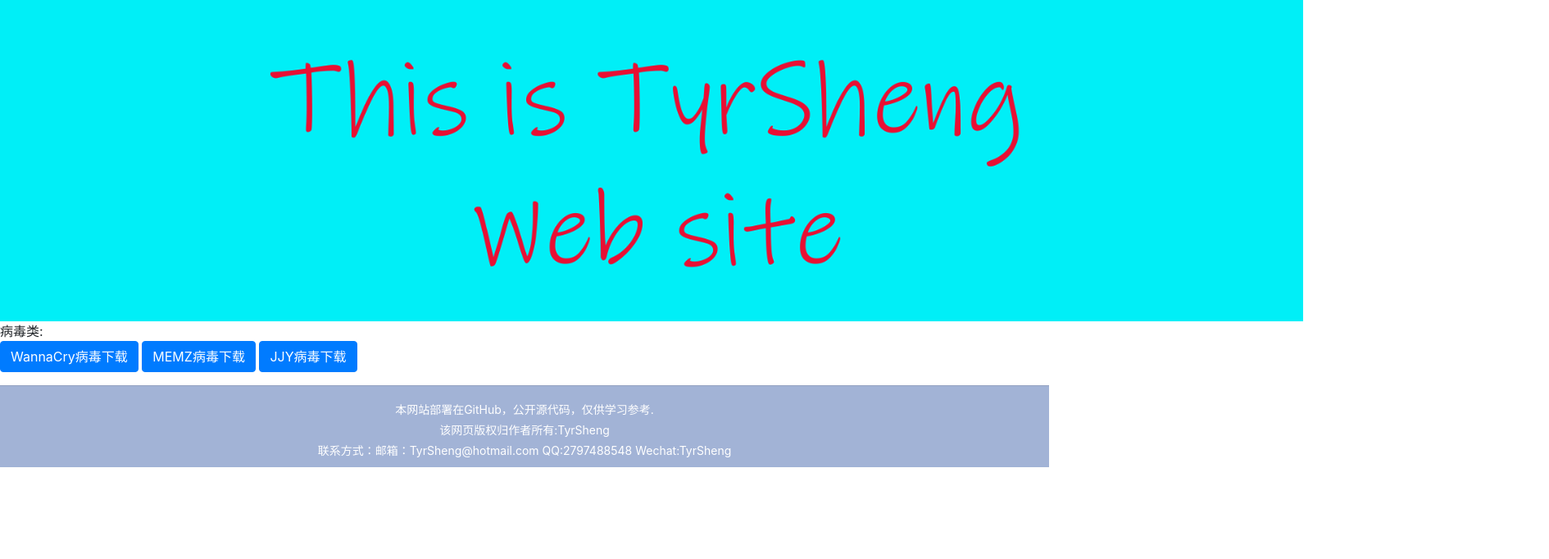
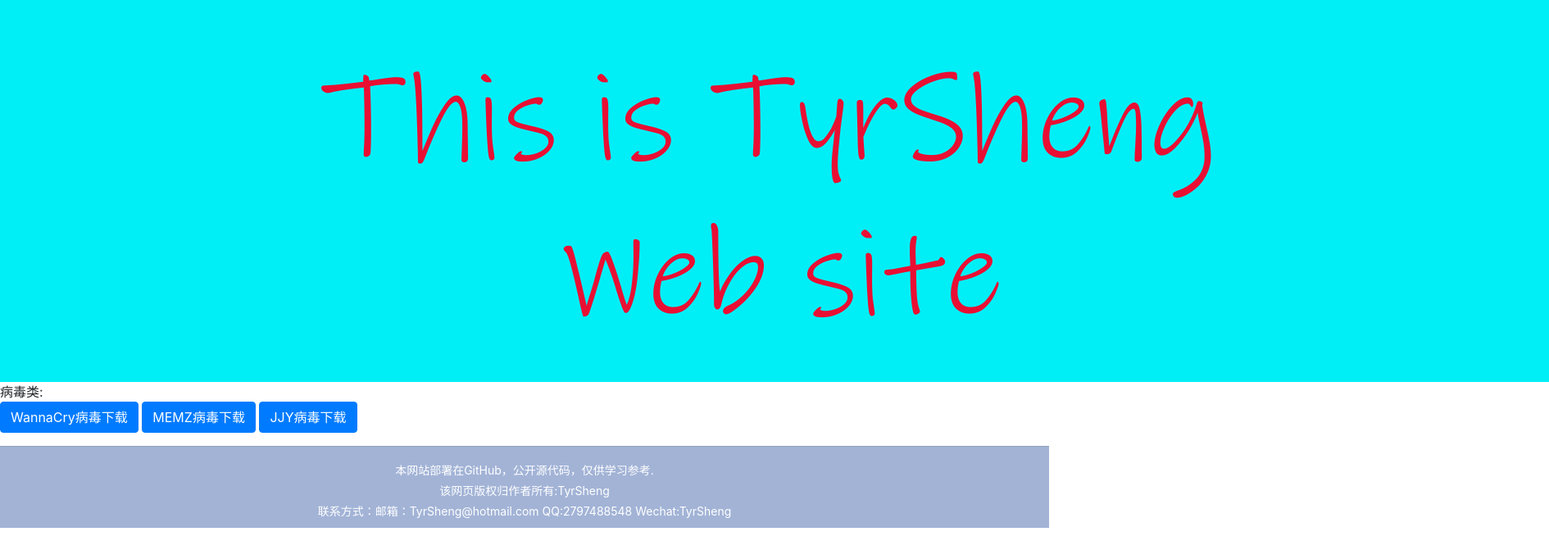
Before and after one commit to TyrSheng/tyrsheng.github.io, a plain HTML site: page index.html in a window 1280 px wide. Shown: the whole page at 82% size, 1890 px wide, since content can reach past the window. Drawn offline with nearby package versions, Linux system fonts and the light colour scheme.

Commit message:
Update index.html

```diff
--- a/index.html
+++ b/index.html
@@ -18,7 +18,7 @@
 	<link href="css/bootstrap-4.0.0.css" rel="stylesheet" type="text/css">
 	</head>
 	<body style="margin: 0;">
-    	<img src="images/fm1.png" width="1590" class="cover" id="cover">
+    	<img src="images/fm1.png" width="1890" class="cover" id="cover">
 <div> 病毒类:&nbsp; </div>
 <button type="button" class="btn btn-primary"> WannaCry病毒下载</button>
 <button type="button" class="btn btn-primary"> MEMZ病毒下载</button>
```
